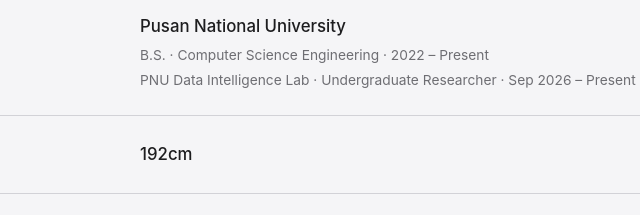
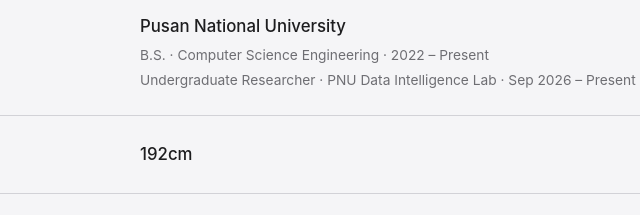
Before and after one commit to 192cm/192cm.github.io, a plain HTML site: page en/index.html in a window 1280 px wide. Shown: the part 4492-4707 px from the top of the page, 192-832 px from the left. Drawn offline with Linux system fonts and the light colour scheme.

Commit message:
fix(education): list research role before lab name

```diff
--- a/en/index.html
+++ b/en/index.html
@@ -248,7 +248,7 @@
             <dd>
               <a class="spec-education-link" href="https://www.pusan.ac.kr/">Pusan National University</a>
               <span class="spec-detail">B.S. &middot; Computer Science Engineering &middot; 2022 &ndash; Present</span>
-              <span class="spec-detail">PNU Data Intelligence Lab &middot; Undergraduate Researcher &middot; Sep 2026 &ndash; Present</span>
+              <span class="spec-detail">Undergraduate Researcher &middot; PNU Data Intelligence Lab &middot; Sep 2026 &ndash; Present</span>
             </dd>
           </div>
           <div>
```
Also changed, not shown: index.html (+1 -1 lines).
